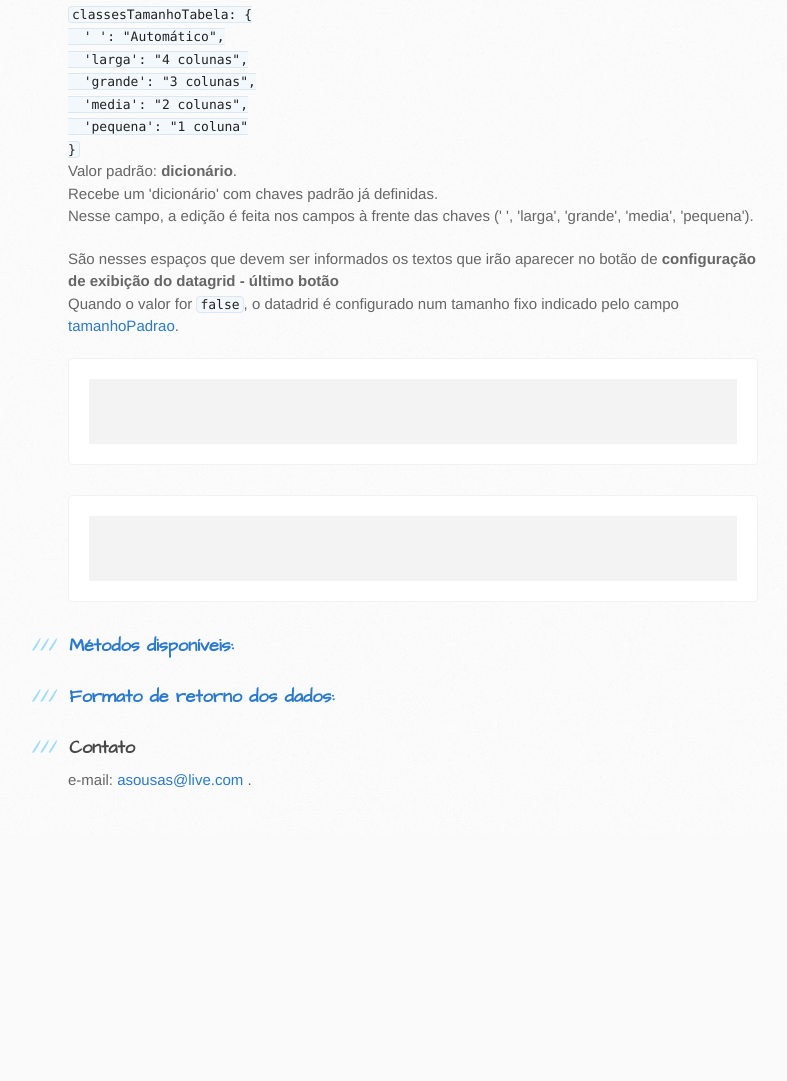
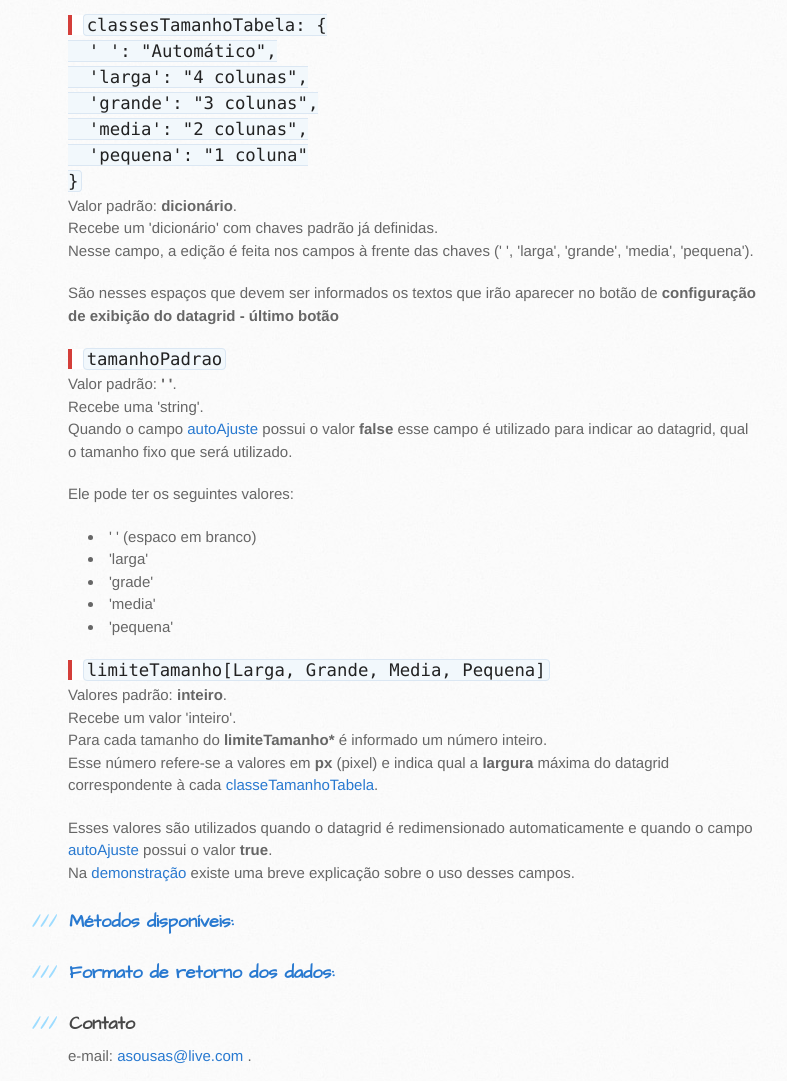
Before and after one commit to arannasousa/datagrid-responsive-jquery, a plain HTML site: page index.html in a window 1280 px wide. Shown: the part 6749-7830 px from the top of the page, without its empty margins (102-889 px from the left). Before the commit the page ends 7583 px from the top, so only its background shows below. Drawn offline with nearby package versions, Linux system fonts and the light colour scheme; no server answers.

```diff
--- a/datagrid/datagrid.js
+++ b/datagrid/datagrid.js
@@ -707,7 +707,13 @@
             // checar se o usuario setou
             if( typeof this.opcoes.funcaoRenderizadora === "function"){
                 // jah eh encaminhado o CONTAINER junto com o THIS
-                this.opcoes.funcaoRenderizadora();
+                this.conteudo.empty().append(
+                    this.opcoes.funcaoRenderizadora(
+                        this.opcoes.dados,
+                        this.opcoes.colunas
+                    )
+                );
+
 
                 return this;
             }
--- a/index.html
+++ b/index.html
@@ -471,9 +471,11 @@
 
             <a name="opcoes-identificacao"></a>
             <p>
+                <span class="chave">
                     <code>
                         identificacao
                     </code>
+                </span>
                 <br/>
                 Valor padrão: <strong>null</strong>.
                 <br/>
@@ -484,9 +486,11 @@
 
             <a name="opcoes-autoAjuste"></a>
             <p>
+                <span class="chave">
                     <code>
                         autoAjuste
                     </code>
+                </span>
                 <br/>
                 Valor padrão: <strong>true</strong>.
                 <br/>
@@ -502,9 +506,11 @@
 
             <a name="opcoes-metodo"></a>
             <p>
+                <span class="chave">
                     <code>
                         metodo
                     </code>
+                </span>
                 <br/>
                 Valor padrão: <strong>'POST'</strong>.
                 <br/>
@@ -515,6 +521,7 @@
 
             <a name="opcoes-classesTamanho"></a>
             <p>
+                <span class="chave">
                     <code>
                         classesTamanhoTabela: {<br/>
                             &nbsp;&nbsp;' ':        "Automático",<br/>
@@ -524,6 +531,7 @@
                             &nbsp;&nbsp;'pequena':  "1 coluna"<br/>
                         }
                     </code>
+                </span>
                 <br/>
                 Valor padrão: <strong>dicionário</strong>.
                 <br/>
@@ -532,22 +540,59 @@
                 Nesse campo, a edição é feita nos campos à frente das chaves (' ', 'larga', 'grande', 'media', 'pequena').
                 </p>São nesses espaços que devem ser informados os textos que irão aparecer no botão de
                 <strong>configuração de exibição do datagrid - último botão</strong>
+            </p>
+
+
+            <a name="opcoes-tamanhoPadrao"></a>
             <p>
-                    Quando o valor for <code>false</code>, o datadrid é configurado num tamanho fixo indicado pelo campo
-                    <a href="#opcoes-tamanhoPadrao">tamanhoPadrao</a>.
+                <span class="chave">
+                    <code>
+                        tamanhoPadrao
+                    </code>
+                </span>
+                <br/>
+                Valor padrão: <strong>' '</strong>.
+                <br/>
+                Recebe uma 'string'.
+                <br/>
+                Quando o campo <a href="#opcoes-autoAjuste">autoAjuste</a> possui o valor <strong>false</strong>
+                esse campo é utilizado para indicar ao datagrid, qual o tamanho fixo que será utilizado.
+                <p>
+                    Ele pode ter os seguintes valores:
+                    <ul>
+                        <li>' ' (espaco em branco)</li>
+                        <li>'larga'</li>
+                        <li>'grade'</li>
+                        <li>'media'</li>
+                        <li>'pequena'</li>
+                    </ul>
                 </p>
             </p>
 
+            <a name="opcoes-limiteTamanho*"></a>
+            <p>
+                <span class="chave">
+                    <code>limiteTamanho[Larga, Grande, Media, Pequena]</code>
+                </span>
+                <br/>
+                Valores padrão: <strong>inteiro</strong>.
+                <br/>
+                Recebe um valor 'inteiro'.
+                <br/>
+                Para cada tamanho do <strong>limiteTamanho*</strong> é informado um número inteiro.
+                <br/>
+                Esse número refere-se a valores em <strong>px</strong> (pixel) e indica qual a
+                <strong>largura</strong> máxima do datagrid correspondente à cada
+                <a href="#opcoes-classesTamanho">classeTamanhoTabela</a>.
+                <br/>
+                <p>
+                    Esses valores são utilizados quando o datagrid é redimensionado automaticamente e
+                    quando o campo <a href="#opcoes-autoAjuste">autoAjuste</a> possui o valor <strong>true</strong>.
+                    <br/>
+                    Na <a href="#demonstracao">demonstração</a> existe uma breve explicação sobre o uso desses campos.
+                </p>
+            </p>
 
-            <div class="highlight">
-                <pre><code class="javascript">
-                    </code></pre>
-            </div>
-
-            <div class="highlight">
-                <pre><code class="javascript">
-                    </code></pre>
-            </div>
 
 
             <h3>
--- a/stylesheets/stylesheet.css
+++ b/stylesheets/stylesheet.css
@@ -472,6 +472,16 @@
   }
 }
 
+.chave{
+    font-size:13pt;
+    /*font-family: "monospace";*/
+    background-color: #ffffff;
+    border-left: 4px solid #d43f3a;
+    padding-left: 8pt;
+}
+.chave code {
+    font-size: 13pt
+}
 /* Mobile Landscape Size to Tablet Portrait (devices and browsers) */
 @media only screen and (min-width: 480px) and (max-width: 767px) {}
 
```
Lines whose indentation alone changed are shown as unchanged.
